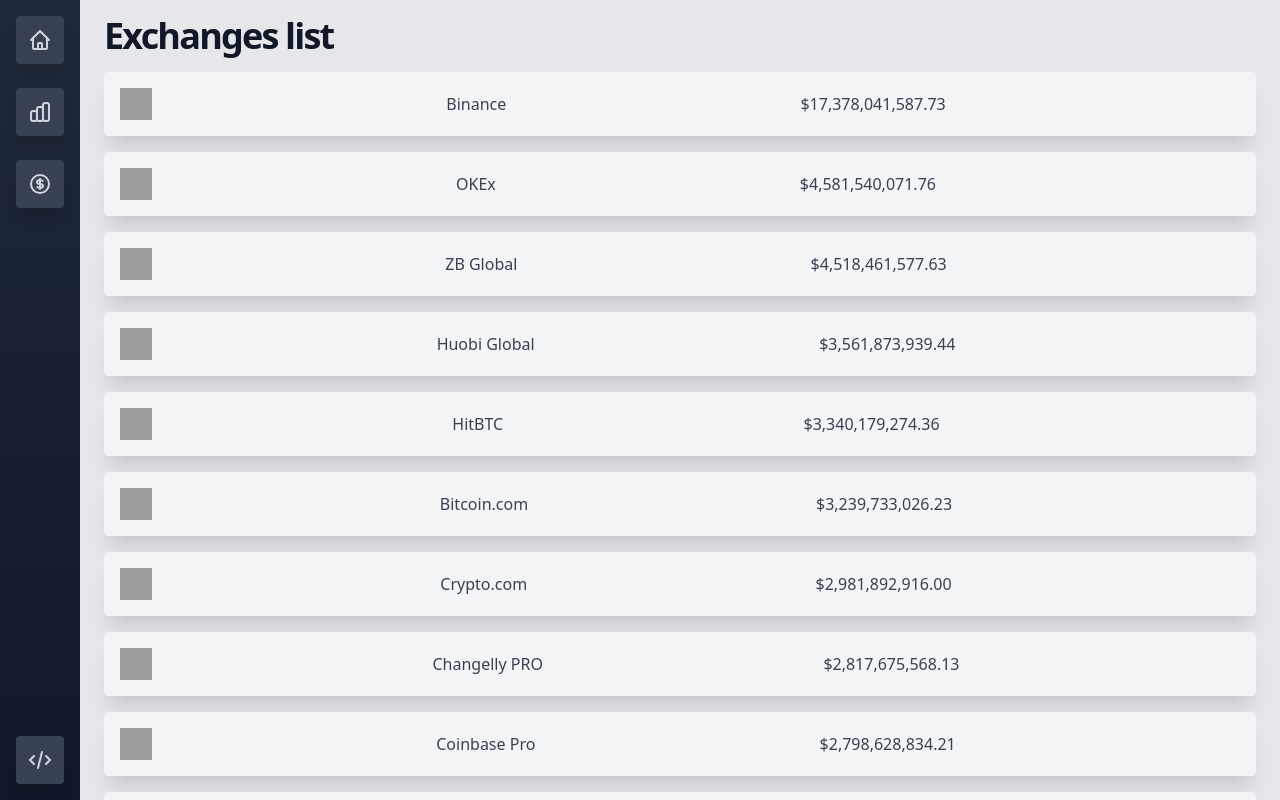
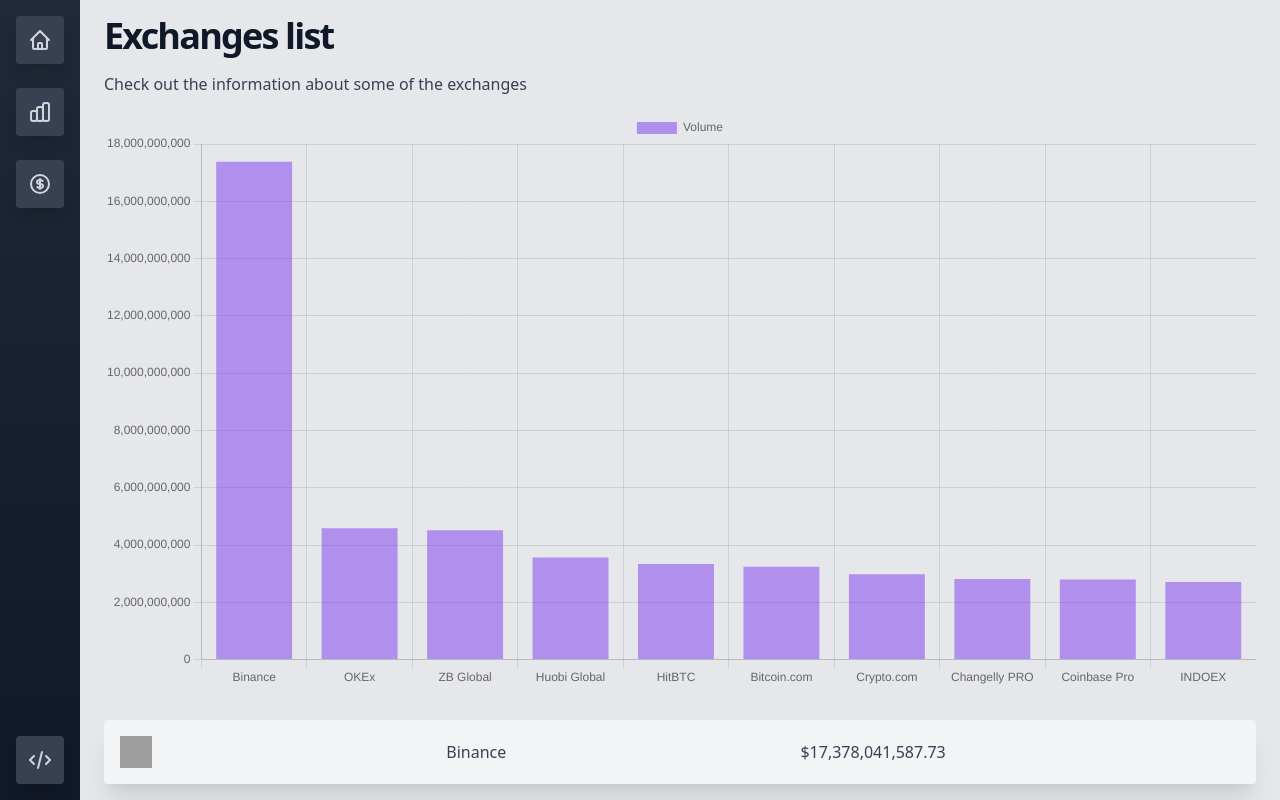
Before and after one commit to asynched/crypto-dashboard, a React (Vite) app: page /exchanges in a window 1280 px wide. Built offline with nearby package versions, Linux system fonts and the light colour scheme; grey boxes are pictures that could not be loaded; what @tailwindcss/typography would draw is missing.

Commit message:
Feat: Added exchanges chart

```diff
--- a/src/components/CurrencyChartSection.jsx
+++ b/src/components/CurrencyChartSection.jsx
@@ -20,7 +20,7 @@
   }
 
   return (
-    <div class="container mb-4">
+    <div className="container mb-4">
       <LineChart data={chartData} />
     </div>
   )
--- /dev/null
+++ b/src/components/ExchangeAccordion.jsx
@@ -0,0 +1,32 @@
+import { getUSDFormatter } from '@utils/formatters'
+import React, { useState } from 'react'
+
+function ExchangeAccordion({ exchange }) {
+  const [formatter] = useState(getUSDFormatter())
+
+  return (
+    <details
+      className="bg-gray-100 rounded overflow-hidden shadow-xl"
+      key={exchange.id}
+    >
+      <summary className="p-4 flex items-center justify-between">
+        <img src={exchange.iconUrl} alt={exchange.name} className="w-8 h-8" />
+        <h1>{exchange.name}</h1>
+        <p>{formatter.format(exchange.volume)}</p>
+        <p>{exchange.markets}</p>
+      </summary>
+      <div className="p-6 pb-8">
+        <h2 className="title text-2xl">{exchange.name}</h2>
+        <div
+          className="prose"
+          style={{
+            maxWidth: 'none',
+          }}
+          dangerouslySetInnerHTML={{ __html: exchange.description }}
+        ></div>
+      </div>
+    </details>
+  )
+}
+
+export default ExchangeAccordion
--- /dev/null
+++ b/src/components/ExchangesVolumeChart.jsx
@@ -0,0 +1,26 @@
+import { filterExchangeVolume } from '@utils/charts'
+import React from 'react'
+import { Bar as BarChart } from 'react-chartjs-2'
+
+function ExchangesVolumeChart({ exchanges }) {
+  const chartData = filterExchangeVolume(exchanges)
+
+  return (
+    <div className="mt-4 mb-8">
+      <BarChart
+        data={{
+          labels: chartData.map(item => item.name),
+          datasets: [
+            {
+              label: 'Volume',
+              backgroundColor: 'rgba(124, 58, 237, 0.5)',
+              data: chartData.map(item => +item.volume),
+            },
+          ],
+        }}
+      />
+    </div>
+  )
+}
+
+export default ExchangesVolumeChart
--- a/src/components/TheSidebarItem.jsx
+++ b/src/components/TheSidebarItem.jsx
@@ -4,11 +4,11 @@
 function TheSidebarItem({ link }) {
   return (
     <Link
-      className="group bg-gray-700 relative w-12 h-12 grid place-items-center rounded shadow-lg transition hover:bg-gray-300"
+      className="group bg-gray-700 relative w-12 h-12 grid place-items-center rounded shadow-lg transition-all  hover:bg-gray-300"
       to={link.path}
-      target={link.path.startsWith('https://') && '_blank'}
+      target={link.path.startsWith('https://') ? '_blank' : undefined}
     >
-      <link.icon className="w-6 h-6 text-gray-300 transition group-hover:text-gray-700" />
+      <link.icon className="w-6 h-6 text-gray-300 transition-all group-hover:text-gray-700" />
     </Link>
   )
 }
--- a/src/pages/CurrenciesPage.jsx
+++ b/src/pages/CurrenciesPage.jsx
@@ -9,8 +9,6 @@
 function CurrenciesPage() {
   const [formatter] = useState(getUSDFormatter())
   const currencies = coinsData.data.coins
-
-  useEffect(() => console.log(currencies), [currencies])
 
   return (
     <BaseLayout title="Currencies">
--- a/src/pages/ExchangesPage.jsx
+++ b/src/pages/ExchangesPage.jsx
@@ -1,46 +1,24 @@
-import React, { useEffect, useState } from 'react'
+import React from 'react'
+
 import BaseLayout from '@layouts/BaseLayout'
 
+import ExchangeAccordion from '@components/ExchangeAccordion'
+import ExchangesVolumeChart from '@components/ExchangesVolumeChart'
+
 import exchangesData from '../../exchanges.json'
-import { getUSDFormatter } from '@utils/formatters'
 
 function ExchangesPage() {
   const exchanges = exchangesData.data.exchanges
-  const [formatter] = useState(getUSDFormatter())
-
-  useEffect(() => console.log(exchanges), [exchanges])
 
   return (
     <BaseLayout title="Exchanges">
       <section className="container">
         <h1 className="py-4 title text-4xl">Exchanges list</h1>
-        <div class="grid gap-4">
+        <p>Check out the information about some of the exchanges</p>
+        <ExchangesVolumeChart exchanges={exchanges} />
+        <div className="grid gap-4">
           {exchanges.map(exchange => (
-            <details
-              className="bg-gray-100 rounded overflow-hidden shadow-xl"
-              key={exchange.id}
-            >
-              <summary className="p-4 flex items-center justify-between">
-                <img
-                  src={exchange.iconUrl}
-                  alt={exchange.name}
-                  className="w-8 h-8"
-                />
-                <h1>{exchange.name}</h1>
-                <p>{formatter.format(exchange.volume)}</p>
-                <p>{exchange.markets}</p>
-              </summary>
-              <div className="p-6 pb-8">
-                <h2 className="title text-2xl">{exchange.name}</h2>
-                <div
-                  className="prose"
-                  style={{
-                    maxWidth: 'none',
-                  }}
-                  dangerouslySetInnerHTML={{ __html: exchange.description }}
-                ></div>
-              </div>
-            </details>
+            <ExchangeAccordion key={exchange.id} exchange={exchange} />
           ))}
         </div>
       </section>
--- a/src/utils/charts.js
+++ b/src/utils/charts.js
@@ -6,3 +6,9 @@
     ).toLocaleDateString(),
   }))
 }
+
+export const filterExchangeVolume = exchanges =>
+  exchanges.slice(0, 10).map(({ name, volume }) => ({
+    name,
+    volume,
+  }))
```
